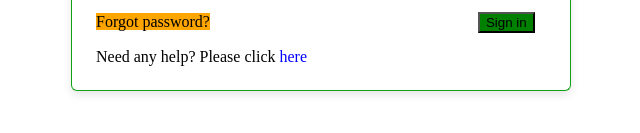
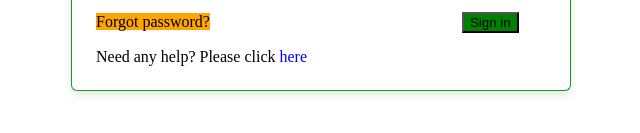
Before and after one commit to Gilbert-kyalo/leva-login, a plain HTML site: page index.html in a window 1280 px wide. Shown: the part 383-516 px from the top of the page, 319-959 px from the left. Drawn offline with Linux system fonts and the light colour scheme.

Commit message:
Update index.html

```diff
--- a/index.html
+++ b/index.html
@@ -68,7 +68,7 @@
                 <input type="password" id="password" name="password" required>
             </div>
             <div class="form-group">
-                <span style="background-color: orange;">Forgot password?</span>&nbsp;&nbsp;&nbsp;&nbsp;&nbsp;&nbsp;&nbsp;&nbsp;&nbsp;&nbsp;&nbsp;&nbsp;&nbsp;&nbsp;&nbsp;&nbsp;&nbsp;&nbsp;&nbsp;&nbsp;&nbsp;&nbsp;&nbsp;&nbsp;&nbsp;&nbsp;&nbsp;&nbsp;&nbsp;&nbsp;&nbsp;&nbsp;&nbsp;&nbsp;&nbsp;&nbsp;&nbsp;&nbsp;&nbsp;&nbsp;&nbsp;&nbsp;&nbsp;&nbsp;&nbsp;&nbsp;&nbsp;&nbsp;&nbsp;&nbsp;&nbsp;&nbsp;&nbsp;&nbsp;&nbsp;&nbsp;&nbsp;&nbsp;&nbsp;&nbsp;&nbsp;&nbsp;&nbsp;&nbsp;&nbsp;&nbsp;&nbsp;<button type="submit">Sign in</button>
+                <span style="background-color: orange;">Forgot password?</span>&nbsp;&nbsp;&nbsp;&nbsp;&nbsp;&nbsp;&nbsp;&nbsp;&nbsp;&nbsp;&nbsp;&nbsp;&nbsp;&nbsp;&nbsp;&nbsp;&nbsp;&nbsp;&nbsp;&nbsp;&nbsp;&nbsp;&nbsp;&nbsp;&nbsp;&nbsp;&nbsp;&nbsp;&nbsp;&nbsp;&nbsp;&nbsp;&nbsp;&nbsp;&nbsp;&nbsp;&nbsp;&nbsp;&nbsp;&nbsp;&nbsp;&nbsp;&nbsp;&nbsp;&nbsp;&nbsp;&nbsp;&nbsp;&nbsp;&nbsp;&nbsp;&nbsp;&nbsp;&nbsp;&nbsp;&nbsp;&nbsp;&nbsp;&nbsp;&nbsp;&nbsp;&nbsp;&nbsp;<button type="submit">Sign in</button>
             </div>
             Need any help? Please click <span style="color: blue;">here</span>
         </form>
```
